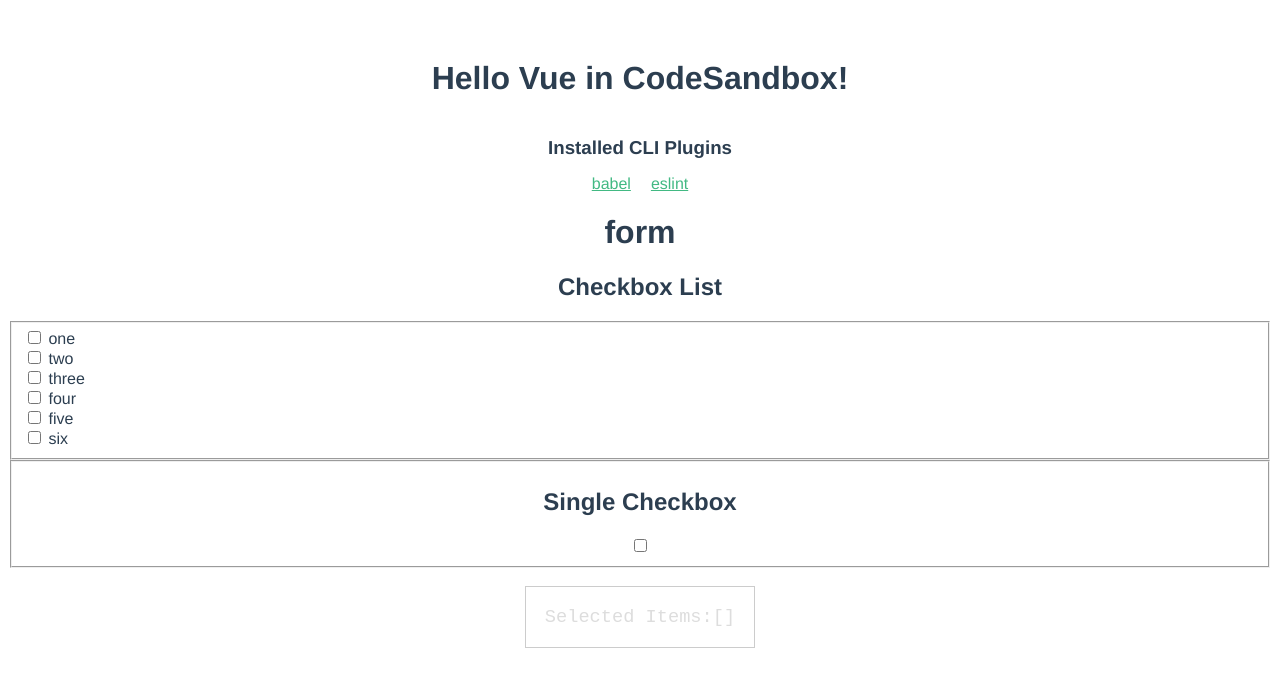
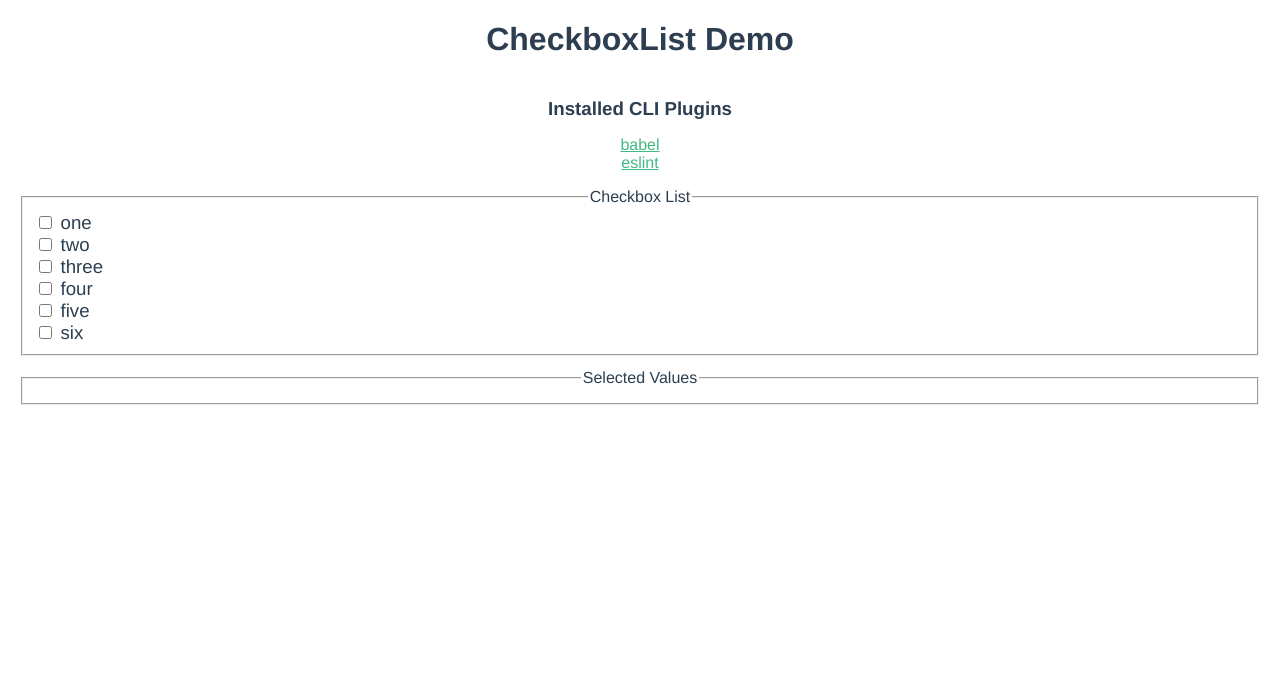
Before and after one commit to digital-antiquity/vue-checkbox-list, a Vue app: page / in a window 1280 px wide. Shown: the top 686 px of the page. Built offline with nearby package versions, Linux system fonts and the light colour scheme.

Commit message:
removed unnecessary components; misc cleanup

```diff
--- a/src/App.vue
+++ b/src/App.vue
@@ -1,37 +1,31 @@
 <template>
   <div id="app">
-    <HelloWorld msg="Hello Vue in CodeSandbox!"/>
-    <h1>form</h1>
+    <HelloWorld msg="CheckboxList Demo"/>
     <form>
-      <h2>Checkbox List</h2>
       <fieldset>
+        <legend>Checkbox List</legend>
         <CheckboxList :choices="myoptions" v-model="selectedItems" />
       </fieldset>
 
       <fieldset>
-        <h2>Single Checkbox</h2>
-        <BaseCheckbox v-model="lovingVue"></BaseCheckbox>
+        <legend>Selected Values</legend>
+        <code v-for="item in selectedItems" v-bind:key="item">{{item}}</code>
       </fieldset>
     </form>
-    <code>
-    Selected Items:{{selectedItems}}
-    </code>
-    <br/>
+
 
   </div>
 </template>
 
 <script>
-import HelloWorld from "./components/HelloWorld";
 import CheckboxList from "./components/CheckboxList";
-import BaseCheckbox from "./components/BaseCheckbox";
+import HelloWorld from  "./components/HelloWorld"
+
+
+
 export default {
   name: "App",
-  components: {
-    HelloWorld,
-    CheckboxList,
-    BaseCheckbox
-  },
+  components: {HelloWorld, CheckboxList},
   data: function() {
     return {
       lovingVue: false,
@@ -43,7 +37,6 @@ export default {
           { value: "4", label: "four" },
           { value: "5", label: "five" },
           { value: "6", label: "six" }
-
       ]
     };
   },
@@ -74,21 +67,25 @@ export default {
   text-align: center;
   color: #2c3e50;
   margin-top: 60px;
+  margin: 10pt;
 }
-
-
 
 div.checkboxlist {
   text-align: left;
 }
+
+fieldset {
+  margin: 10pt 0;
+}
 code {
-  display: inline-block;
+  /* display: block; */
   font-size: 14pt;
-  border: 1px solid #ccc;
-  color: #ddd;
+  color: #bbb;
+  text-align: justify;
   margin: 1em;
-  padding: 1em;
+}
 
-
+label {
+  font-size: 14pt;
 }
 </style>
--- a/src/components/BaseCheckbox.vue
+++ /dev/null
@@ -1,24 +0,0 @@
-<template>
-  <input
-    type="checkbox"
-    v-bind:checked="checked"
-    v-on:change="$emit('yourmom', $event.target.checked)"
-  />
-</template>
-
-<script>
-export default {
-  name: "base-checkbox",
-  model: {
-    prop: "checked",
-    event: "yourmom"
-  },
-  props: {
-    checked: Boolean
-  }
-};
-</script>
-
-
-<style scoped>
-</style>
--- a/src/components/HelloWorld.vue
+++ b/src/components/HelloWorld.vue
@@ -40,7 +40,7 @@ ul {
   padding: 0;
 }
 li {
-  display: inline-block;
+  /* display: inline-block; */
   margin: 0 10px;
 }
 a {
--- a/src/components/OldHelloWorld.vue
+++ /dev/null
@@ -1,107 +0,0 @@
-<template>
-  <div class="hello">
-    <h1>{{ msg }}</h1>
-    <h3>Installed CLI Plugins</h3>
-    <ul>
-      <li>
-        <a
-          href="https://github.com/vuejs/vue-cli/tree/dev/packages/%40vue/cli-plugin-babel"
-          target="_blank"
-          rel="noopener"
-          >babel</a
-        >
-      </li>
-      <li>
-        <a
-          href="https://github.com/vuejs/vue-cli/tree/dev/packages/%40vue/cli-plugin-eslint"
-          target="_blank"
-          rel="noopener"
-          >eslint</a
-        >
-      </li>
-    </ul>
-    <h3>Essential Links</h3>
-    <ul>
-      <li>
-        <a href="https://vuejs.org" target="_blank" rel="noopener">Core Docs</a>
-      </li>
-      <li>
-        <a href="https://forum.vuejs.org" target="_blank" rel="noopener"
-          >Forum</a
-        >
-      </li>
-      <li>
-        <a href="https://chat.vuejs.org" target="_blank" rel="noopener"
-          >Community Chat</a
-        >
-      </li>
-      <li>
-        <a href="https://twitter.com/vuejs" target="_blank" rel="noopener"
-          >Twitter</a
-        >
-      </li>
-      <li>
-        <a href="https://news.vuejs.org" target="_blank" rel="noopener">News</a>
-      </li>
-    </ul>
-    <h3>Ecosystem</h3>
-    <ul>
-      <li>
-        <a href="https://router.vuejs.org" target="_blank" rel="noopener"
-          >vue-router</a
-        >
-      </li>
-      <li>
-        <a href="https://vuex.vuejs.org" target="_blank" rel="noopener">vuex</a>
-      </li>
-      <li>
-        <a
-          href="https://github.com/vuejs/vue-devtools#vue-devtools"
-          target="_blank"
-          rel="noopener"
-          >vue-devtools</a
-        >
-      </li>
-      <li>
-        <a href="https://vue-loader.vuejs.org" target="_blank" rel="noopener"
-          >vue-loader</a
-        >
-      </li>
-      <li>
-        <a
-          href="https://github.com/vuejs/awesome-vue"
-          target="_blank"
-          rel="noopener"
-          >awesome-vue</a
-        >
-      </li>
-    </ul>
-  </div>
-</template>
-
-<script>
-export default {
-  name: "HelloWorld",
-  props: {
-    msg: String
-  }
-};
-</script>
-
-<!-- Add "scoped" attribute to limit CSS to this component only -->
-<style scoped>
-h3 {
-  margin: 40px 0 0;
-}
-ul {
-  list-style-type: none;
-  padding: 0;
-}
-li {
-  display: inline-block;
-  margin: 0 10px;
-}
-a {
-  color: #42b983;
-}
-</style>
```
Also changed, not shown: src/components/CheckboxList.vue (+5 -3 lines).
